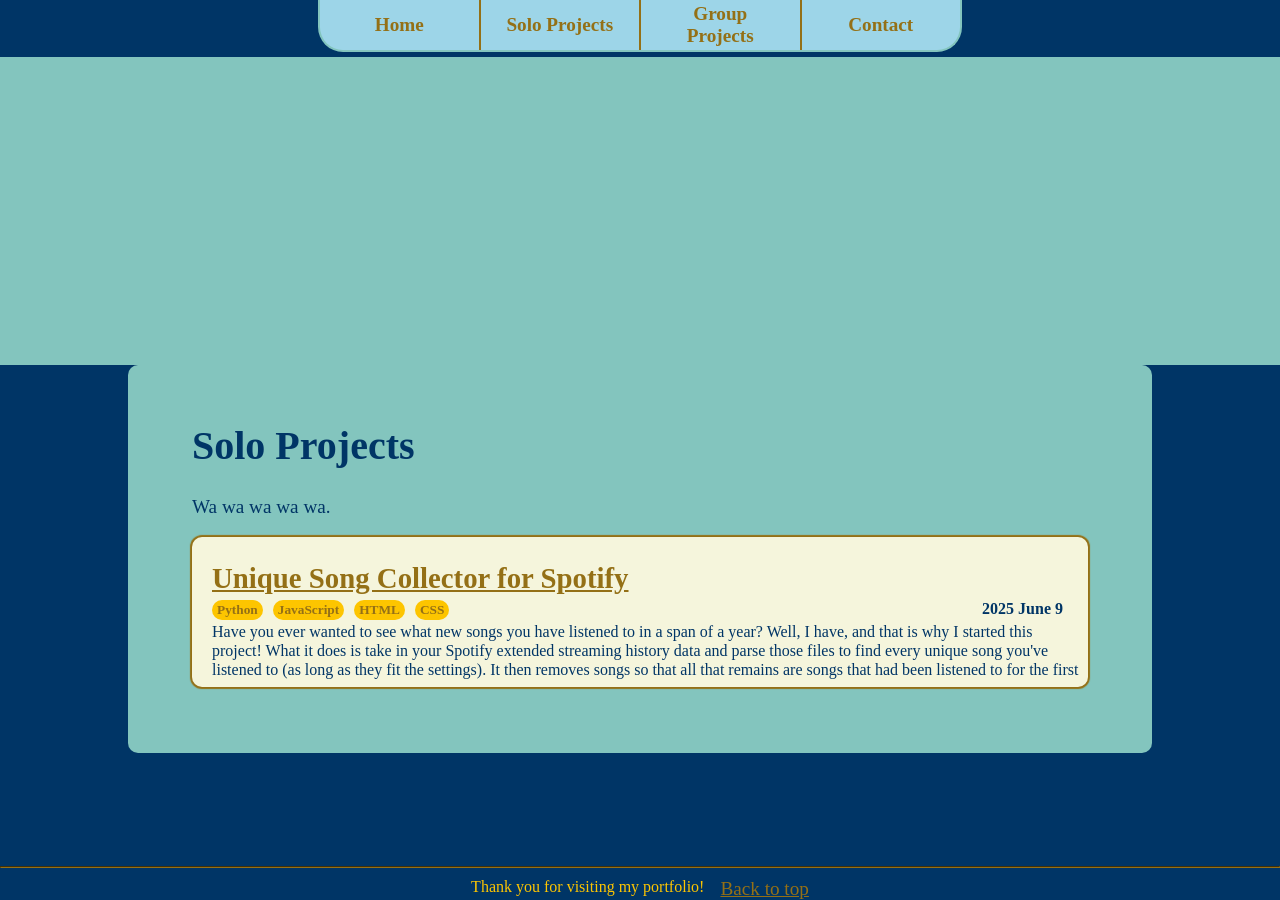
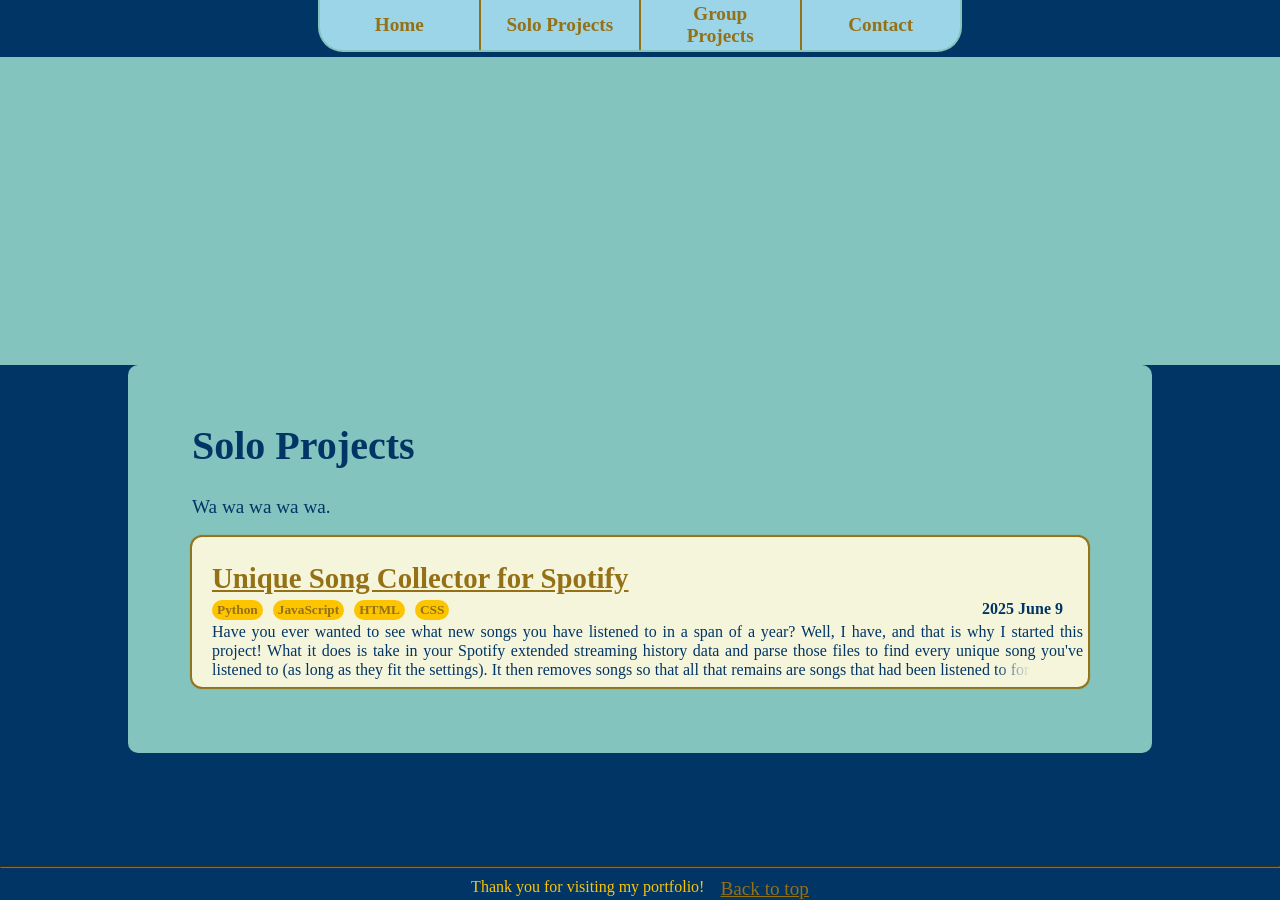
Before and after one commit to TKothenbeutel/Portfolio, a Jekyll site: the page built from pages/soloP.html, in a window 1280 px wide and 900 px high, scrolled down 1042 px. Built offline with Jekyll 4.4.1, drawn with Linux system fonts in a browser that asks for light colours.

Commit message:
Changed excerpt style

```diff
--- a/stylesheets/posts.css
+++ b/stylesheets/posts.css
@@ -79,11 +79,22 @@ p, label{
 
 .description{
   overflow: hidden;
+  position: relative;
   line-height: 1.2em;
   max-height: 3.6em;
   font-size: 12pt;
+  text-align: justify;
   margin: 0;
   margin-top: 2px;
+}
+.description::after{
+  content: '';
+  height: 1.2em;
+  width: 10%;
+  position: absolute;
+  right: 0;
+  bottom: 0;
+  background-image: linear-gradient(90deg, rgba(0,0,0,0), beige 40%);
 }
 
 
```
